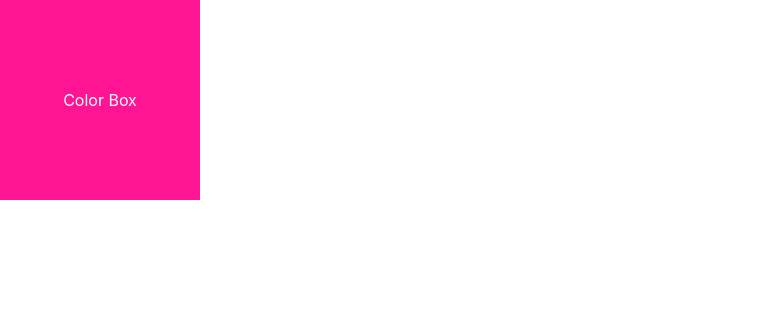
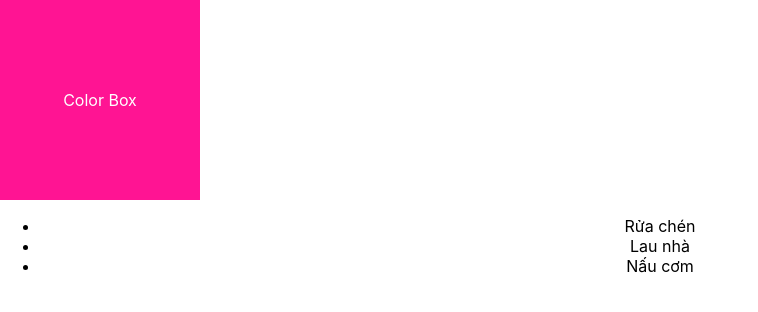
Before and after one commit to namnguyen2203/react-hook-basic, a React (Create React App) app: page / in a window 1280 px wide. Shown: the top 312 px of the page, without its empty margins (0-758 px from the left). Built offline with nearby package versions, Linux system fonts and the light colour scheme.

Commit message:
Add TodoList Component ⚙️

```diff
--- a/package.json
+++ b/package.json
@@ -6,6 +6,7 @@
     "@testing-library/jest-dom": "^4.2.4",
     "@testing-library/react": "^9.5.0",
     "@testing-library/user-event": "^7.2.1",
+    "prop-types": "^15.7.2",
     "react": "^16.13.1",
     "react-dom": "^16.13.1",
     "react-scripts": "3.4.1"
--- a/src/App.js
+++ b/src/App.js
@@ -1,11 +1,28 @@
-import React from 'react'
+import React, { useState } from 'react'
+import ColorBox from './components/ColorBox'
+import TodoList from './components/TodoList'
 import './App.scss'
-import ColorBox from './components/ColorBox'
 
 function App() {
+  const [todoList, setTodoList] = useState([
+    { id: 1, title: 'Rửa chén' },
+    { id: 2, title: 'Lau nhà' },
+    { id: 3, title: 'Nấu cơm' },
+  ])
+
+  function handleTodoClick(todo) {
+    const index = todoList.findIndex((x) => x.id === todo.id)
+    if (index < 0) return 0
+
+    const newTodoList = [...todoList]
+    newTodoList.splice(index, 1)
+    setTodoList(newTodoList)
+  }
+
   return (
     <div className='app'>
       <ColorBox />
+      <TodoList todos={todoList} onTodoClick={handleTodoClick} />
     </div>
   )
 }
--- /dev/null
+++ b/src/components/TodoList/index.jsx
@@ -0,0 +1,24 @@
+import React from 'react'
+import PropTypes from 'prop-types'
+
+export default function TodoList({ todos, onTodoClick }) {
+  return (
+    <ul className='todo-list'>
+      {todos.map((todo) => (
+        <li key={todo.id} onClick={() => onTodoClick(todo)}>
+          {todo.title}
+        </li>
+      ))}
+    </ul>
+  )
+}
+
+TodoList.propTypes = {
+  todos: PropTypes.array,
+  onTodoClick: PropTypes.func,
+}
+
+TodoList.defaultProps = {
+  todos: [],
+  onTodoClick: null,
+}
```
